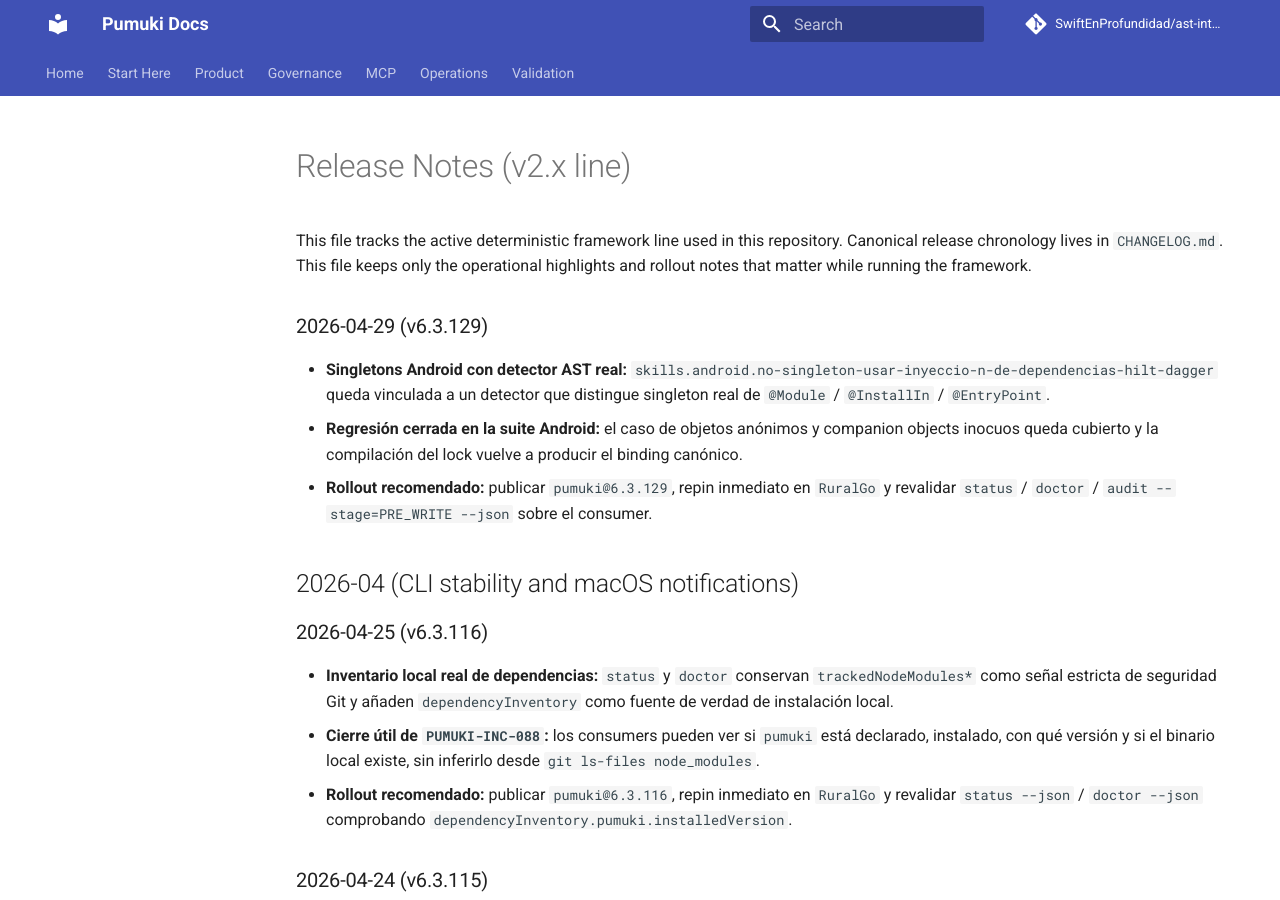
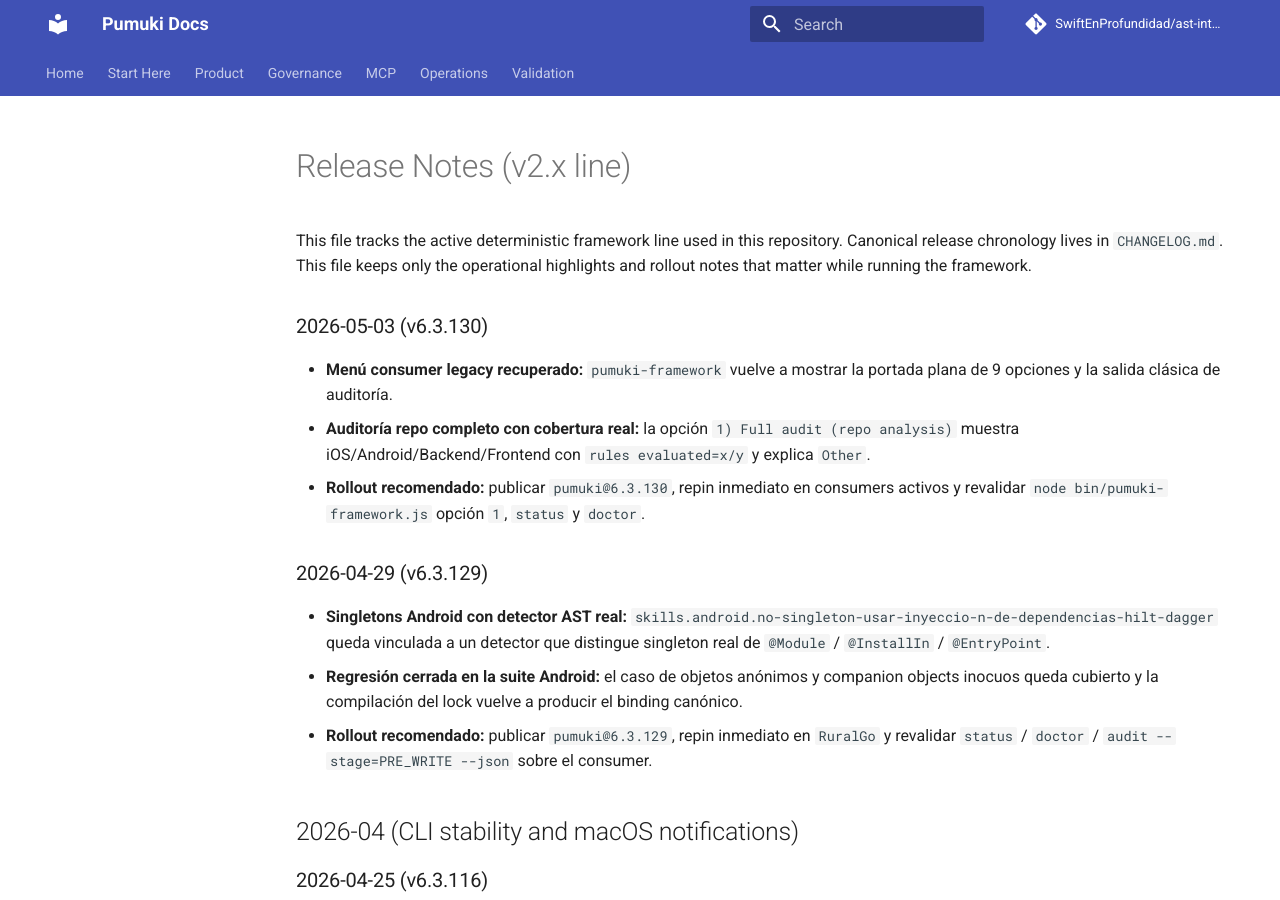
Before and after one commit to SwiftEnProfundidad/ast-intelligence-hooks, an MkDocs documentation site: the page built from docs/operations/RELEASE_NOTES.md, in a window 1280 px wide and 900 px high. Built offline with MkDocs 1.6.1 and Material for MkDocs 9.7.7, drawn with Linux system fonts in a browser that asks for light colours; comment, search, counter and statistics services are not loaded.

Commit message:
docs(PUMUKI-INC-120): document release 6.3.130
Scenario: record legacy menu and full platform skills coverage release notes.

Evidence: CHANGELOG and operational release notes describe consumer rollout for 6.3.130.

```diff
--- a/docs/operations/RELEASE_NOTES.md
+++ b/docs/operations/RELEASE_NOTES.md
@@ -3,6 +3,12 @@
 This file tracks the active deterministic framework line used in this repository.
 Canonical release chronology lives in `CHANGELOG.md`.
 This file keeps only the operational highlights and rollout notes that matter while running the framework.
+
+### 2026-05-03 (v6.3.130)
+
+- **Menú consumer legacy recuperado:** `pumuki-framework` vuelve a mostrar la portada plana de 9 opciones y la salida clásica de auditoría.
+- **Auditoría repo completo con cobertura real:** la opción `1) Full audit (repo analysis)` muestra iOS/Android/Backend/Frontend con `rules evaluated=x/y` y explica `Other`.
+- **Rollout recomendado:** publicar `pumuki@6.3.130`, repin inmediato en consumers activos y revalidar `node bin/pumuki-framework.js` opción `1`, `status` y `doctor`.
 
 ### 2026-04-29 (v6.3.129)
 
```
Also changed, not shown: CHANGELOG.md (+9 -0 lines).
